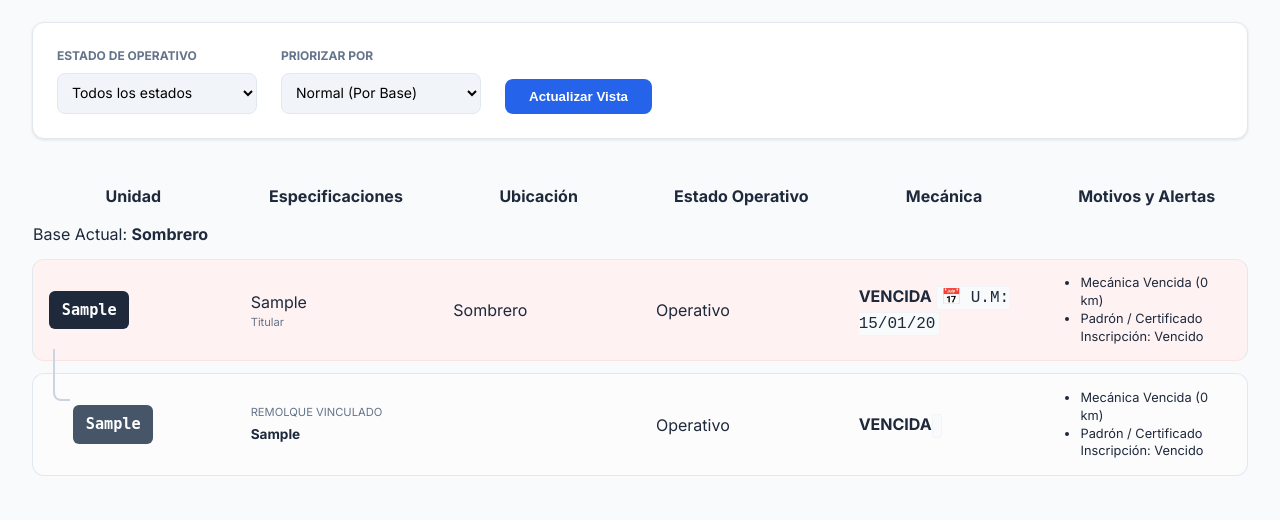
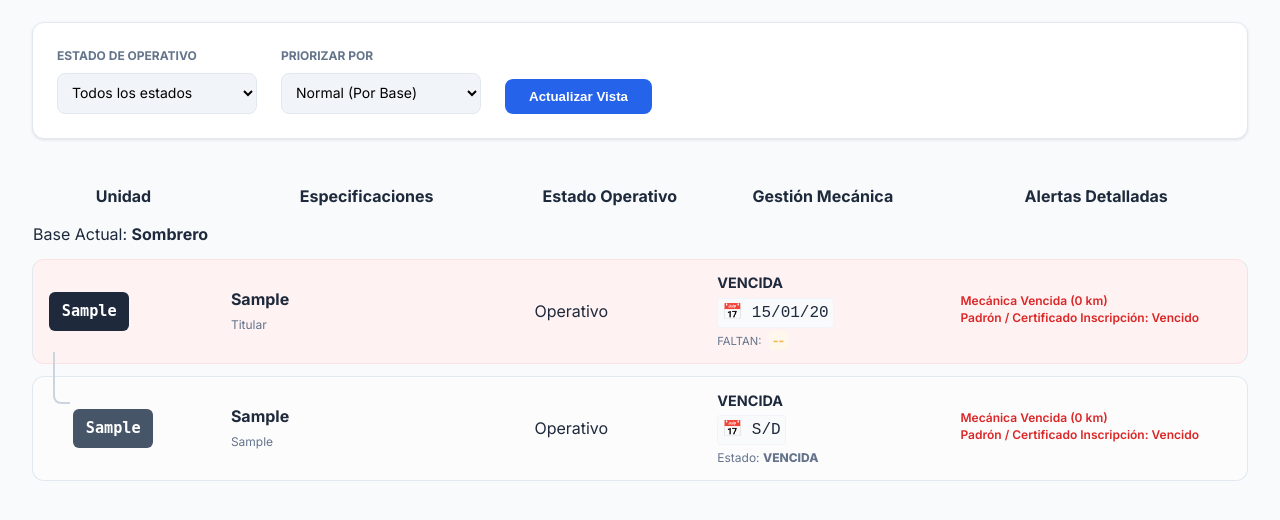
Before and after one commit to iancuea/app_zmc_00, a Django app: page /camiones/ in a window 1280 px wide. Shown: the part 173-693 px from the top of the page. Run offline with Django 5.2, Linux system fonts and the light colour scheme; a user stored in the database is signed in; tables that the repository leaves empty hold one stand-in row (values such as "Sample post").

Commit message:
mejor lista

```diff
--- a/core/static/core/css/camiones.css
+++ b/core/static/core/css/camiones.css
@@ -532,3 +532,94 @@ body {
     border-radius: 12px;
     font-weight: 700;
 }
+/* Contenedor bundle de salud */
+.health-info-bundle {
+    display: flex;
+    flex-direction: column;
+    gap: 4px;
+}
+
+.health-status-text {
+    font-size: 0.9rem;
+    text-transform: uppercase;
+}
+
+/* Fila de última mantención con botón Drive */
+.last-maint-row {
+    display: flex;
+    align-items: center;
+    gap: 8px;
+}
+
+.btn-drive-inline {
+    background: #eef2ff;
+    border: 1px solid #c7d2fe;
+    color: #4338ca;
+    padding: 1px 6px;
+    border-radius: 4px;
+    text-decoration: none;
+    font-size: 0.9rem;
+    line-height: 1;
+    transition: 0.2s;
+}
+
+.btn-drive-inline:hover {
+    background: #4338ca;
+    color: white;
+}
+
+/* Fila de próxima mantención */
+.next-maint-row {
+    font-size: 0.75rem;
+    color: var(--text-muted);
+}
+
+.km-value {
+    font-weight: 800;
+    color: var(--text-main);
+}
+
+/* Alertas limpias */
+.alert-list-clean {
+    list-style: none;
+    padding: 0;
+    margin: 0;
+}
+
+.alert-list-clean li {
+    font-size: 0.75rem;
+    font-weight: 600;
+    color: #dc2626;
+    line-height: 1.2;
+    margin-bottom: 3px;
+}
+
+.alert-list-clean li.ok-check {
+    color: #059669;
+}
+.km-remaining {
+    font-weight: 800;
+    color: var(--text-main);
+}
+
+/* Resalte cuando queda poco para la mantención */
+.km-urgente {
+    color: #f59e0b; /* Naranja advertencia */
+    background: #fffbeb;
+    padding: 2px 4px;
+    border-radius: 4px;
+    animation: pulse-subtle 2s infinite;
+}
+
+@keyframes pulse-subtle {
+    0% { opacity: 1; }
+    50% { opacity: 0.7; }
+    100% { opacity: 1; }
+}
+
+.km-label {
+    font-size: 0.7rem;
+    text-transform: uppercase;
+    color: var(--text-muted);
+    margin-right: 4px;
+}
--- a/core/templates/core/camion_list.html
+++ b/core/templates/core/camion_list.html
@@ -1,5 +1,6 @@
 {% extends "core/base.html" %}
 {% load static %}
+{% load humanize %}
 
 {% block content %}
 <div class="dashboard-header">
@@ -35,73 +36,68 @@
     <table class="tabla-pro">
         <thead>
             <tr>
-                <th>Unidad</th>
-                <th>Especificaciones</th>
-                <th>Ubicación</th>
-                <th>Estado Operativo</th>
-                <th>Mecánica</th>
-                <th>Motivos y Alertas</th>
+                <th style="width: 15%;">Unidad</th>
+                <th style="width: 25%;">Especificaciones</th>
+                <th style="width: 15%;">Estado Operativo</th>
+                <th style="width: 20%;">Gestión Mecánica</th>
+                <th style="width: 25%;">Alertas Detalladas</th>
             </tr>
         </thead>
         <tbody>
             {% for grupo in camiones_por_base %}
                 <tr class="base-row-divider">
-                    <td colspan="6">Base Actual: <strong>{{ grupo.base }}</strong></td>
+                    <td colspan="5">Base Actual: <strong>{{ grupo.base }}</strong></td>
                 </tr>
 
                 {% for camion in grupo.camiones %}
-                    {% with estado_t=camion.salud_calculada %}
-
                     <tr class="unit-row {{ camion.salud_calculada.css }}" data-camion-id="{{ camion.id_camion }}">
                         <td class="col-patente">
-                            <a href="{% url 'camion_detail' camion.id_camion %}" class="patente-pill">
-                                {{ camion.patente }}
-                            </a>
+                            <a href="{% url 'camion_detail' camion.id_camion %}" class="patente-pill">{{ camion.patente }}</a>
                         </td>
                         <td>
                             <div class="unit-specs">
-                                <span class="spec-type">{{ camion.tipo_camion }}</span>
-                                <span class="spec-rol" style="display:block; font-size:0.7rem; color:var(--text-muted);">
-                                    {{ camion.get_rol_operativo_display }}
-                                </span>
+                                <span class="spec-type" style="display:block; font-weight:700;">{{ camion.tipo_camion }}</span>
+                                <span class="spec-rol" style="font-size:0.75rem; color:var(--text-muted);">{{ camion.get_rol_operativo_display }}</span>
                             </div>
                         </td>
-                        <td class="col-base">{{ grupo.base }}</td>
                         <td>
-                            <span class="badge-op-status">
-                                {{ camion.estado_actual.get_estado_operativo_display|default:"Sin Datos" }}
-                            </span>
+                            <span class="badge-op-status">{{ camion.estado_actual.get_estado_operativo_display|default:"Sin Datos" }}</span>
                         </td>
                         <td class="col-health">
-                            <div class="health-indicator">
-                                <strong>{{ camion.salud_calculada.label }}</strong>
-                                <span class="fecha-um">
-                                    {% if camion.ultima_m %}📅 U.M: {{ camion.ultima_m.fecha_mantencion|date:"d/m/y" }}{% else %}---{% endif %}
+                            <div class="health-info-bundle">
+                                <strong class="health-status-text">{{ camion.salud_calculada.label }}</strong>
+
+                                <div class="last-maint-row">
+                                    <span class="fecha-um">📅 {{ camion.ultima_m.fecha_mantencion|date:"d/m/y"|default:"S/D" }}</span>
+                                    {% if camion.docs_drive %}
+                                        {% for doc in camion.docs_drive %}
+                                            <a href="{{ doc.ruta_archivo }}" target="_blank" class="btn-drive-inline">📄</a>
+                                        {% endfor %}
+                                    {% endif %}
+                                </div>
+
+                                <div class="next-maint-row">
+                                    {% with resto=camion.salud_calculada.km_restantes %}
+                                        <span class="km-label">Faltan:</span>
+                                        <span class="km-remaining {% if resto <= 1000 %}km-urgente{% endif %}">
+                                            {% if resto %}
+                                                {{ resto|intcomma }} km
+                                            {% else %}
+                                                --
+                                            {% endif %}
                                         </span>
+                                    {% endwith %}
+                                </div>
                             </div>
                         </td>
                         <td class="motivos">
-                            <div class="motivos-container">
-                                <ul style="margin:0; padding-left:1.2rem; font-size: 0.8rem; line-height: 1.4;">
-                                    {% if camion.salud_calculada.motivos %}
+                            <ul class="alert-list-clean">
                                 {% for m in camion.salud_calculada.motivos %}
                                     <li>{{ m }}</li>
+                                {% empty %}
+                                    <li style="color:#059669;">✅ Al día</li>
                                 {% endfor %}
-                                    {% else %}
-                                        <li style="list-style:none; margin-left:-1.2rem;">✅ Sin alertas</li>
-                                    {% endif %}
                             </ul>
-
-                                {% if camion.docs_drive %}
-                                <div class="drive-docs-container">
-                                    {% for doc in camion.docs_drive %}
-                                        <a href="{{ doc.ruta_archivo }}" target="_blank" class="drive-doc-link">
-                                            <span class="drive-doc-icon">📄</span> {{ doc.nombre_archivo|default:"Ver Documento" }}
-                                        </a>
-                                    {% endfor %}
-                                </div>
-                                {% endif %}
-                            </div>
                         </td>
                     </tr>
 
@@ -110,64 +106,48 @@
                         <tr class="trailer-row {{ remolque.salud_calculada.css }}" data-remolque-id="{{ remolque.id_remolque }}">
                             <td class="connector-parent">
                                 <div class="connector-line"></div>
-                                <a href="{% url 'remolque_detail' remolque.id_remolque %}" class="patente-pill" style="background: #475569;">
-                                    {{ remolque.patente }}
-                                </a>
-                            </td>
-                            <td colspan="2">
-                                <span style="font-size: 0.7rem; color: var(--text-muted); display: block; text-transform: uppercase;">
-                                    Remolque Vinculado
-                                </span>
-                                <strong style="font-size: 0.85rem;">{{ remolque.modelo|default:"Unidad Estándar" }}</strong>
+                                <a href="{% url 'remolque_detail' remolque.id_remolque %}" class="patente-pill" style="background: #475569;">{{ remolque.patente }}</a>
                             </td>
                             <td>
-                                <span class="badge-op-status">
-                                    {{ remolque.estado_actual.get_estado_operativo_display|default:"OPERATIVO" }}
-                                </span>
+                                <div class="unit-specs">
+                                    <span class="spec-type" style="display:block; font-weight:700;">{{ remolque.tipo_remolque|default:"Remolque" }}</span>
+                                    <span class="spec-rol" style="font-size:0.75rem; color:var(--text-muted);">{{ remolque.modelo|default:"Unidad Estándar" }}</span>
+                                </div>
+                            </td>
+                            <td>
+                                <span class="badge-op-status">{{ remolque.estado_actual.get_estado_operativo_display|default:"OPERATIVO" }}</span>
                             </td>
                             <td class="col-health">
-                                <div class="health-indicator">
-                                    <strong class="estado-mantencion-texto-rem">{{ remolque.salud_calculada.label }}</strong>
-                                    <span class="fecha-um-rem">
-                                        {% if remolque.ultima_m %}📅 U.M: {{ remolque.ultima_m.fecha_mantencion|date:"d/m/y" }}{% endif %}
-                                    </span>
+                                <div class="health-info-bundle">
+                                    <strong class="health-status-text">{{ remolque.salud_calculada.label }}</strong>
+                                    <div class="last-maint-row">
+                                        <span class="fecha-um">📅 {{ remolque.ultima_m.fecha_mantencion|date:"d/m/y"|default:"S/D" }}</span>
+                                        {% if remolque.docs_drive %}
+                                            {% for dr in remolque.docs_drive %}
+                                                <a href="{{ dr.ruta_archivo }}" target="_blank" class="btn-drive-inline">📄</a>
+                                            {% endfor %}
+                                        {% endif %}
+                                    </div>
+                                    <div class="next-maint-row">
+                                        Estado: <span style="font-weight:800;">{{ remolque.salud_calculada.label }}</span>
+                                    </div>
                                 </div>
                             </td>
-                            <td class="motivos-remolque">
-                                <div class="motivos-container">
-                                    <ul style="margin:0; padding-left:1.2rem; font-size: 0.8rem; line-height: 1.4;">
-                                        {% if remolque.salud_calculada.motivos %}
+                            <td class="motivos">
+                                <ul class="alert-list-clean">
                                     {% for m in remolque.salud_calculada.motivos %}
                                         <li>{{ m }}</li>
+                                    {% empty %}
+                                        <li style="color:#059669;">✅ Al día</li>
                                     {% endfor %}
-                                        {% else %}
-                                            <li style="list-style:none; margin-left:-1.2rem; color: var(--success);">✅ Al día</li>
-                                        {% endif %}
                                 </ul>
-
-                                    {% if remolque.docs_drive %}
-                                    <div class="drive-docs-container">
-                                        {% for dr in remolque.docs_drive %}
-                                            <a href="{{ dr.ruta_archivo }}" target="_blank" class="drive-doc-link">
-                                                <span class="drive-doc-icon">📄</span> {{ dr.nombre_archivo|default:"Ver Doc" }}
-                                            </a>
-                                        {% endfor %}
-                                    </div>
-                                    {% endif %}
-                                </div>
                             </td>
                         </tr>
                         {% endwith %}
                     {% endif %}
-
-                    {% endwith %}
                 {% endfor %}
             {% endfor %}
         </tbody>
     </table>
 </div>
 {% endblock %}
-
-{% block extra_js %}
-    <script src="{% static 'core/js/camiones.js' %}?v={% now 'U' %}"></script>
-{% endblock %}
--- a/core/utils.py
+++ b/core/utils.py
@@ -73,5 +73,6 @@ def evaluar_salud_entidad(entidad):
         "label": peor_estado,
         "prioridad": 3, # Tu mapa de prioridad
         "motivos": motivos,
-        "proxima_km": meta_km  # <--- PASAMOS EL DATO CALCULADO AL DICCIONARIO
+        "proxima_km": meta_km,  # <--- PASAMOS EL DATO CALCULADO AL DICCIONARIO
+        "km_restantes": km_restantes
     }
```
Lines whose indentation alone changed are shown as unchanged.
